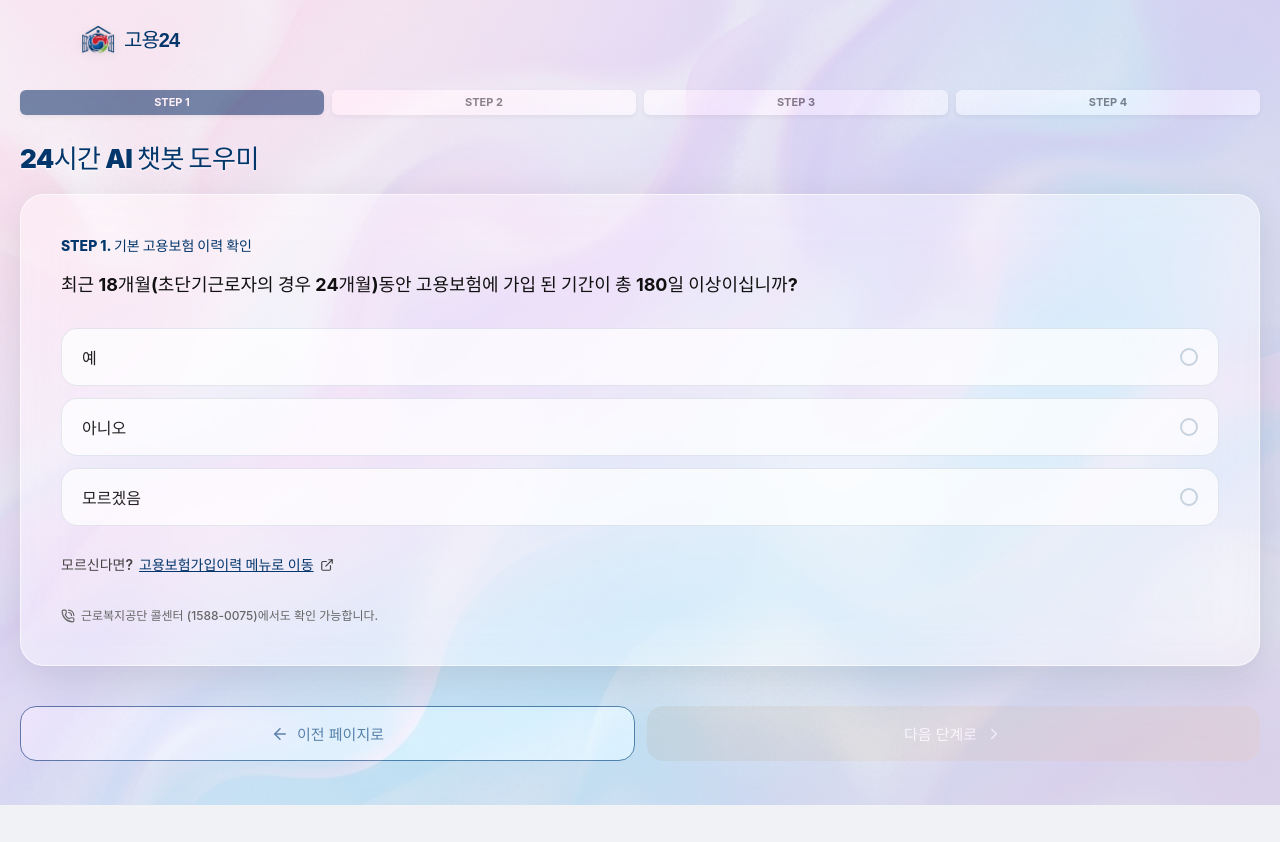
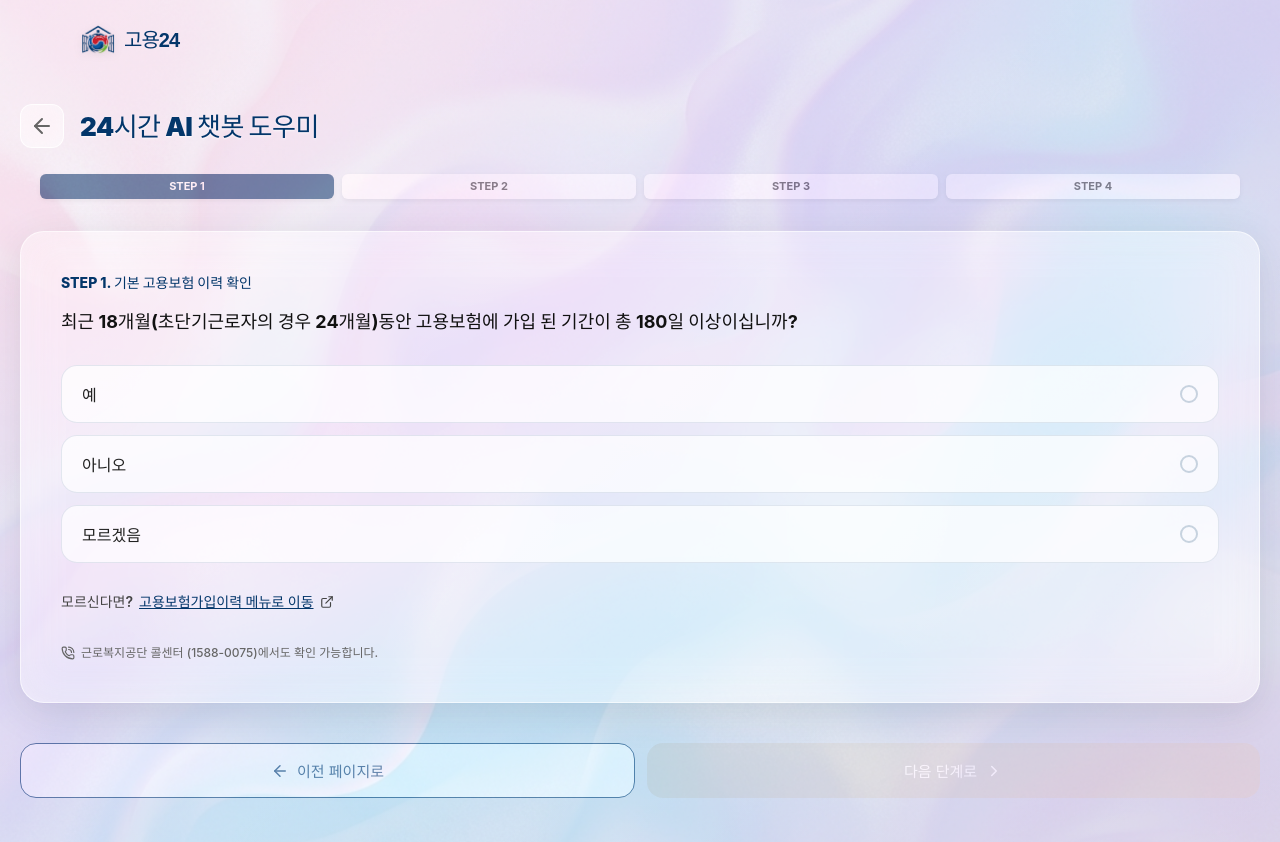
Before and after one commit to privatesennie/employee24, a React (Vite) app: page / in a window 1280 px wide. Both pictures are taken after a click on the element 1175 px from the left and 694 px from the top of the page. Before the commit the page ends 805 px from the top, so only its background shows below. Built offline with nearby package versions, Linux system fonts and the light colour scheme; a web font is replaced by a local one.

Commit message:
feat: add CSS styling and Diagnosis component for the application layout

```diff
--- a/src/App.css
+++ b/src/App.css
@@ -1735,3 +1735,25 @@
   color: var(--primary-color);
   text-align: center;
 }
+
+.diagnosis-back-btn {
+  background: rgba(255, 255, 255, 0.5);
+  border: 1px solid rgba(255, 255, 255, 0.8);
+  border-radius: 12px;
+  width: 44px;
+  height: 44px;
+  display: flex;
+  align-items: center;
+  justify-content: center;
+  color: #666;
+  cursor: pointer;
+  transition: all 0.2s ease;
+  backdrop-filter: blur(10px);
+}
+
+.diagnosis-back-btn:hover {
+  background: white;
+  color: var(--primary-color);
+  transform: translateX(-4px);
+  box-shadow: 0 4px 12px rgba(0, 0, 0, 0.05);
+}
--- a/src/Diagnosis.jsx
+++ b/src/Diagnosis.jsx
@@ -71,8 +71,16 @@ function Diagnosis({ onBack }) {
         </div>
       </header>
 
+        <div className="diagnosis-content">
+          <div className="diagnosis-header" style={{ display: 'flex', alignItems: 'center', gap: '16px', marginBottom: '16px' }}>
+            <button className="diagnosis-back-btn" onClick={onBack} title="이전 페이지로">
+              <ArrowLeft size={24} />
+            </button>
+            <h2 className="ai-chat-title" style={{ margin: 0 }}>24시간 AI 챗봇 도우미</h2>
+          </div>
+
           {/* Stepper */}
-        <div className="stepper">
+          <div className="stepper" style={{ marginBottom: '24px' }}>
             {[1, 2, 3, 4].map((s) => (
               <div key={s} className={`step-item ${s <= step ? 'active' : ''}`}>
                 <div className="step-box">STEP {s}</div>
@@ -80,8 +88,6 @@ function Diagnosis({ onBack }) {
             ))}
           </div>
 
-        <div className="diagnosis-content">
-          <h2 className="ai-chat-title" style={{ marginBottom: '8px' }}>24시간 AI 챗봇 도우미</h2>
 
           {/* Question Card */}
           <div key={step} className="diagnosis-card animate-fade-in-up">
```
Lines whose indentation alone changed are shown as unchanged.
